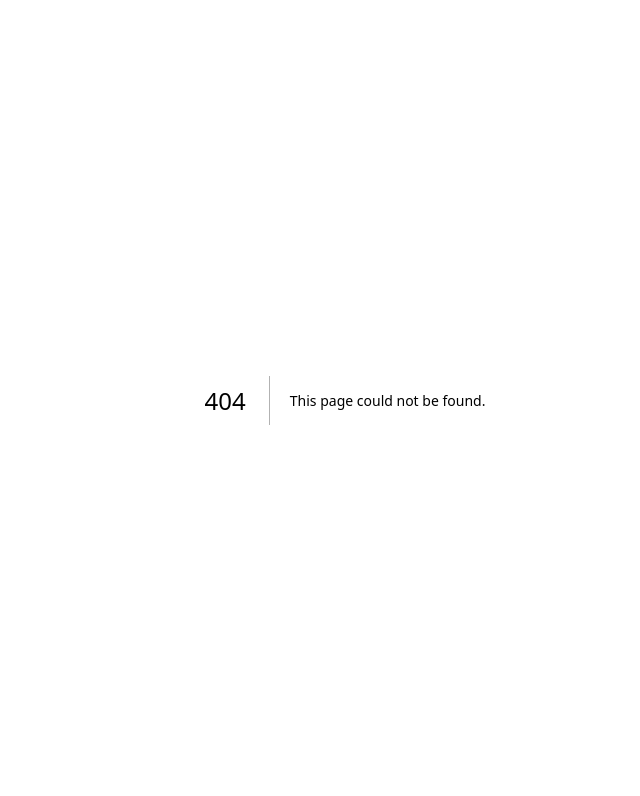
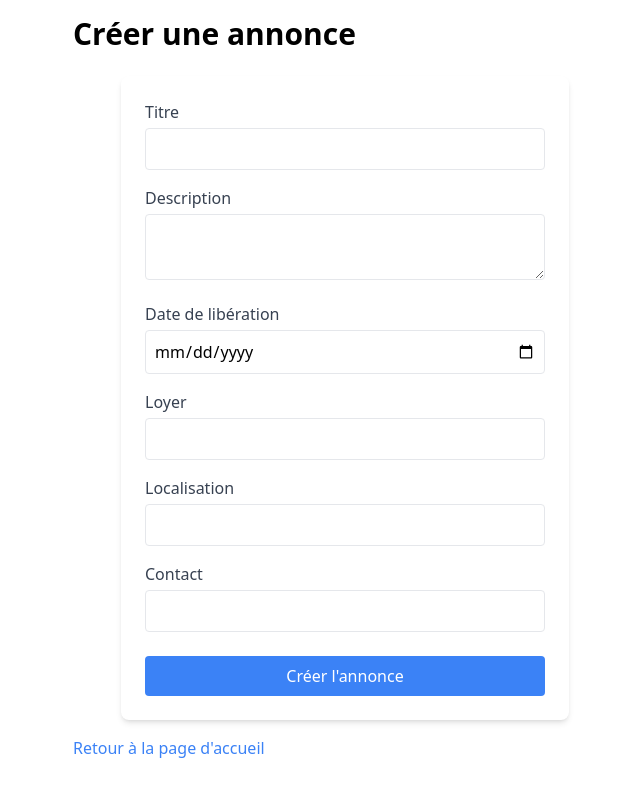
Before and after one commit to GuillaumeGandolfi/BailConnect, a Next.js app: page /create in a window 1280 px wide. Before the commit this address had no page. Shown: the top 796 px of the page, without its empty margins (295-935 px from the left). Built offline with nearby package versions, Linux system fonts and the light colour scheme; no server answers.

Commit message:
separate ad creation into its own page and add navigation from home

```diff
--- /dev/null
+++ b/src/app/create/page.jsx
@@ -0,0 +1,18 @@
+"use client";
+import React from "react";
+import AdCreationForm from "../../components/AdCreationForm";
+import Link from "next/link";
+
+export default function CreateAdPage() {
+  return (
+    <div className="p-4 max-w-xl mx-auto">
+      <h1 className="text-3xl font-bold mb-6">Créer une annonce</h1>
+      <AdCreationForm onSuccess={() => {}} />
+      <div className="mt-4">
+        <Link href="/" className="text-blue-500 hover:underline">
+          Retour à la page d'accueil
+        </Link>
+      </div>
+    </div>
+  );
+}
--- a/src/app/page.jsx
+++ b/src/app/page.jsx
@@ -2,8 +2,8 @@
 import React, { useEffect, useState } from "react";
 import { supabase } from "../lib/supabaseClient";
 import AdCard from "../components/AdCard";
-import AdCreationForm from "../components/AdCreationForm";
 import Filters from "../components/Filters";
+import Link from "next/link";
 
 export default function HomePage() {
   const [ads, setAds] = useState([]);
@@ -11,7 +11,6 @@ export default function HomePage() {
   const [error, setError] = useState(null);
   const [filters, setFilters] = useState({});
 
-  // Récupération des annonces en appliquant les filtres
   const fetchAds = async () => {
     setLoading(true);
     let query = supabase.from("annonces").select("*");
@@ -41,20 +40,24 @@ export default function HomePage() {
     setLoading(false);
   };
 
-  // Rafraîchit la liste dès que les filtres changent
   useEffect(() => {
     fetchAds();
   }, [filters]);
 
   return (
     <div className="p-4">
-      <h1 className="text-3xl font-bold mb-6">Créer une annonce</h1>
-      <AdCreationForm onSuccess={fetchAds} />
+      <div className="mb-6 flex items-center justify-between">
+        <h1 className="text-3xl font-bold">Annonces</h1>
+        <Link
+          href="/create"
+          className="bg-blue-500 text-white p-2 rounded hover:bg-blue-600 transition"
+        >
+          Créer une annonce
+        </Link>
+      </div>
 
-      <h2 className="text-2xl font-bold mt-8 mb-4">Filtres</h2>
       <Filters onFilterChange={(newFilters) => setFilters(newFilters)} />
 
-      <h2 className="text-2xl font-bold mt-8 mb-4">Liste des annonces</h2>
       {loading ? (
         <p>Chargement...</p>
       ) : error ? (
```
